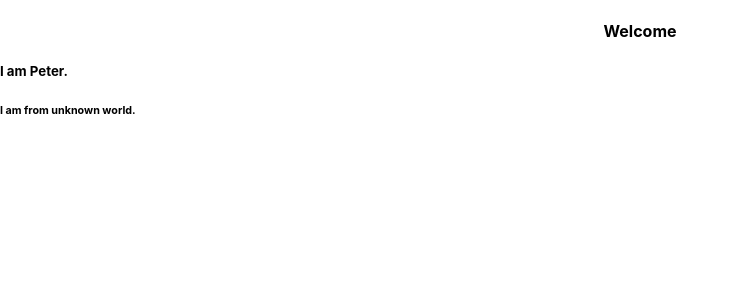
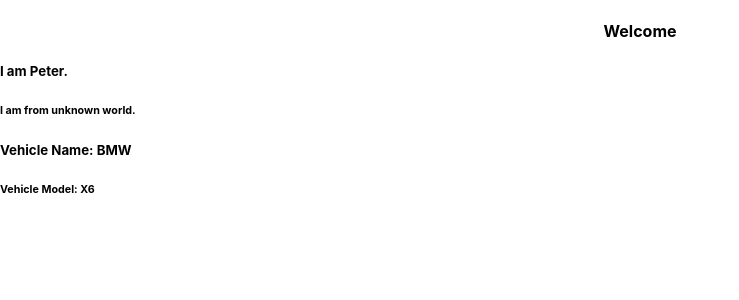
Before and after one commit to sarathiscookie/react-project-api, a React (Create React App) app: page / in a window 1280 px wide. Shown: the top 300 px of the page, without its empty margins (0-739 px from the left). Built offline with nearby package versions, Linux system fonts and the light colour scheme.

Commit message:
Components: ES6 class to define a component.

```diff
--- /dev/null
+++ b/src/Person/Vehicle.js
@@ -0,0 +1,14 @@
+import React from 'react';
+
+class Vehicle extends React.Component {
+    render() {
+        return (
+            <div>
+                <h5>Vehicle Name: BMW</h5>
+                <h6>Vehicle Model: X6</h6>
+            </div>
+        )
+    }
+}
+
+export default Vehicle;
--- a/src/index.js
+++ b/src/index.js
@@ -4,11 +4,13 @@
 import App from './App';
 import reportWebVitals from './reportWebVitals';
 import Person from './Person/Person';
+import Vehicle from './Person/Vehicle';
 
 ReactDOM.render(
   <React.StrictMode>
     <App />
     <Person name = 'Peter'/>
+    <Vehicle />
   </React.StrictMode>,
   document.getElementById('root')
 );
```
